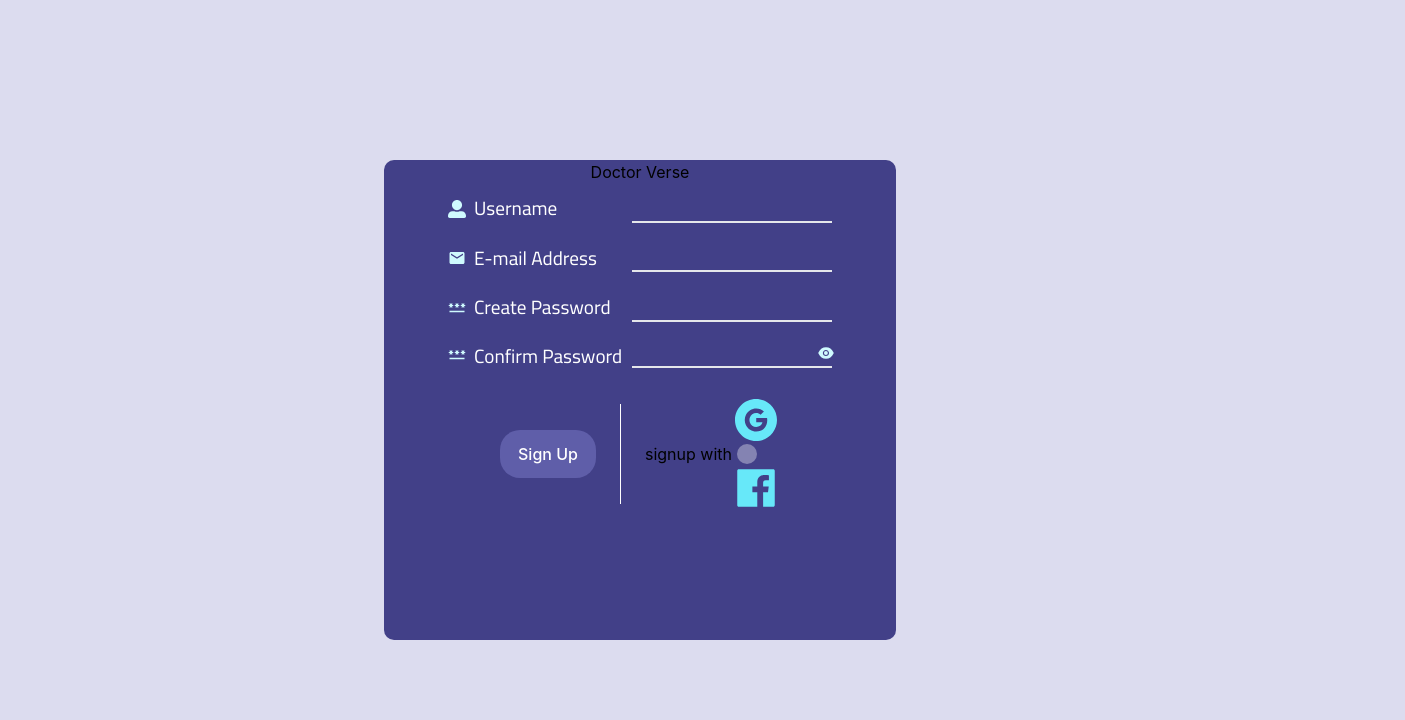
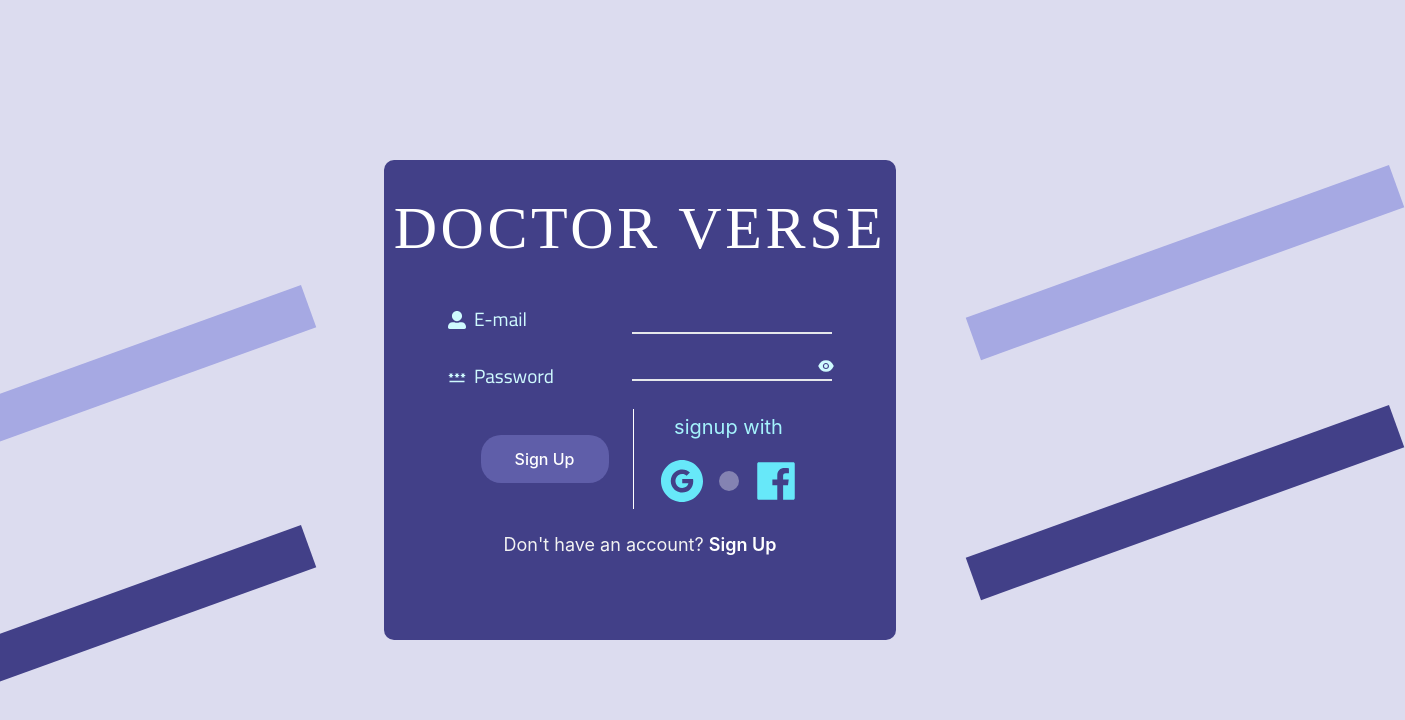
Before and after one commit to jain-rishabh-21/DoctorVerse, a React (Create React App) app in the folder client/: page /login in a window 1280 px wide. Shown: the top 720 px of the page, 1405 px wide, since content can reach past the window. Built offline with nearby package versions, Linux system fonts and the light colour scheme; a web font is replaced by a local one.

Commit message:
improve login form

```diff
--- a/client/src/pages/Login/Login.js
+++ b/client/src/pages/Login/Login.js
@@ -1,32 +1,12 @@
 import React, { useState } from 'react'
 import './login.css'
+import { Link } from 'react-router-dom'
+import { useNavigate } from 'react-router-dom'
 import { FaUserAlt } from 'react-icons/fa'
 import { MdEmail, MdPassword } from 'react-icons/md'
 import { AiFillEyeInvisible, AiFillEye, AiFillGoogleCircle, AiFillFacebook } from 'react-icons/ai'
 
-import { Link } from 'react-router-dom'
-import { useNavigate } from 'react-router-dom'
-
 export default function Login() {
-
-  const [showPassword, setShowPassword] = useState(false);
-
-  const togglePassword = () => {
-    setShowPassword(!showPassword);
-  }
-
-  const showHidePassword = () => {
-    const password = document.getElementById('password');
-    const confirmPassword = document.getElementById('confirmPassword');
-    if (showPassword) {
-      password.type = 'password';
-      confirmPassword.type = 'password';
-    } else {
-      password.type = 'text';
-      confirmPassword.type = 'text';
-    }
-  }
-
   const [details, setDetails] = React.useState({ email: '', password: '' })
   const navigate = useNavigate()
   const handleLogin = async (e) => {
@@ -55,6 +35,21 @@ export default function Login() {
     }
   }
 
+  const [showPassword, setShowPassword] = useState(false);
+
+  const togglePassword = () => {
+    setShowPassword(!showPassword);
+  }
+
+  const showHidePassword = () => {
+    const password = document.getElementById('password');
+    if (showPassword) {
+      password.type = 'password';
+    } else {
+      password.type = 'text';
+    }
+  }
+
   return (
     <>
 
@@ -64,39 +59,44 @@ export default function Login() {
 
       {/* Login Actual Div */}
       <div className='loginDiv'>
-        <form className='formDiv' aria-label='login form'>
+        <form className='formDiv'>
           <h3>Doctor Verse</h3>
           <div className='form-element'>
             <div className='flex gap-2 items-center justify-center text-center'>
               <FaUserAlt className='relative items-center text-lg text-cyan-100' />
-              <label htmlFor='name' className='text-[1.2rem] text-cyan-100 text-center'>Username</label>
+              <label className='text-[1.2rem] text-cyan-100 text-center'>E-mail</label>
             </div>
-            <input name='name' className='bg-transparent outline-none text-center text-white w-[200px] border-b-2 border-solid' type='text' autoComplete='off' id='name' required aria-required="true"></input>
-          </div>
-
-          <div className='form-element'>
-            <div className='flex gap-2 items-center justify-center text-center'>
-              <MdEmail className='relative items-center text-lg text-cyan-100' />
-              <label htmlFor='email' className='text-[1.2rem] text-cyan-100 text-center'>E-mail Address</label>
-            </div>
-            <input name='email' className='bg-transparent outline-none text-center text-white w-[200px] border-b-2 border-solid' type='email' autoComplete='off' id='email' required aria-required="true"></input>
+            <input
+              name='email'
+              className='bg-transparent outline-none text-center text-white w-[200px] border-b-2 border-solid'
+              type='text'
+              autoComplete='off'
+              onChange={
+                e => setDetails({ ...details, email: e.target.value })
+              }
+              value={details.email}
+              required
+              style={{ color: '#F2F2F2' }} />
           </div>
 
           <div className='form-element'>
             <div className='flex gap-2 items-center justify-center text-center'>
               <MdPassword className='relative items-center text-lg text-cyan-100' />
-              <label htmlFor='password' className='text-[1.2rem] text-cyan-100 text-center'>Create Password</label>
-            </div>
-            <input name='password' className='bg-transparent outline-none text-center text-white w-[200px] border-b-2 border-solid' type='password' autoComplete='off' id='password' required aria-required="true"></input>
-          </div>
-
-          <div className='form-element'>
-            <div className='flex gap-2 justify-center items-baseline'>
-              <MdPassword className='relative items-center text-lg text-cyan-100' />
-              <label htmlFor='confirmPassword' className='text-[1.2rem] text-cyan-100 text-center'>Confirm Password</label>
+              <label className='text-[1.2rem] text-cyan-100 text-center'>Password</label>
             </div>
             <div className='relative items-center'>
-              <input name='confirm password' className='bg-transparent outline-none text-center text-white w-[200px] border-b-2 border-solid' type='password' autoComplete='off' id='confirmPassword' required aria-required="true"></input>
+              <input
+                name='password'
+                className='bg-transparent outline-none text-center text-white w-[200px] border-b-2 border-solid'
+                id='password'
+                autoComplete='off'
+                onChange={
+                  e => setDetails({ ...details, password: e.target.value })
+                }
+                value={details.password}
+                required
+                style={{ color: '#F2F2F2' }}
+              />
               {
                 showPassword ? (
                   <AiFillEyeInvisible className='relative bottom-6 left-[185px] items-center text-lg text-cyan-100' onClick={() => {
@@ -112,27 +112,32 @@ export default function Login() {
               }
             </div>
           </div>
-
           {/* Form Buttons */}
           <div className='flex justify-around pb-3 items-center gap-6'>
-            <div className='signUp'><button className=''>Sign Up</button></div>
+            <div className='signUp'><button onClick={handleLogin} className=''>Sign Up</button></div>
             <div className='line'></div>
-            <div className='signUpWithSocials'>
-              <div className='socialSignupHeading'>signup with</div>
-              <div className='signUpSocialsContainer'>
+            <div className='flex flex-col gap-4 justify-center items-center'>
+              <div className='text-xl text-cyan-200'>signup with</div>
+              <div className='flex justify-center items-center gap-2'>
                 <AiFillGoogleCircle className='text-5xl hover:text-slate-500 text-cyan-300 hover:scale-125 transition-all ease-in-out duration-150 cursor-pointer' />
                 <div className='dot'></div>
                 <AiFillFacebook className='text-5xl hover:text-[#0165E1] text-cyan-300 hover:scale-125 transition-all ease-in-out duration-150 cursor-pointer' />
               </div>
             </div>
           </div>
+          <div className='signUp'>
+            <p
+              style={{ color: '#F2F2F2', fontSize: '18px', marginTop: '10px', marginBottom: '10px' }}>
+              Don't have an account? <Link to='/register' className='text-white hover:text-cyan-200 transition-all duration-150 ease-in-out font-semibold'>Sign Up</Link>
+            </p>
+          </div>
+
         </form>
       </div>
 
       {/* Styling rectangles */}
       {/*  */}
       <div className='rectangleLeft'></div>
-
       <div className='rectanglePurpleLeft'></div>
     </>
   )
--- a/client/src/pages/Login/login.css
+++ b/client/src/pages/Login/login.css
@@ -1,7 +1,7 @@
-@import url("https://fonts.googleapis.com/css2?family=Cairo&family=Inria+Serif&display=swap");
+@import url('https://fonts.googleapis.com/css2?family=Cairo&family=Inria+Serif&display=swap');
 
-body {
-  background-color: #dcdcef;
+body{
+  background-color: #DCDCEF;
   padding: 0;
   margin: 0;
   max-width: 100%;
@@ -9,8 +9,10 @@ body {
   height: 100%;
 }
 
+
+
 /* Login Div */
-.loginDiv {
+.loginDiv{
   display: flex;
   justify-content: center;
   align-items: center;
@@ -20,7 +22,7 @@ body {
   width: 100%;
 }
 /* Form Of Login */
-.formDiv {
+.formDiv{
   background-color: #424088;
   width: 40%;
   min-height: 60vh;
@@ -29,30 +31,34 @@ body {
   flex-direction: column;
   align-items: center;
   /* justify-content: center; */
+}
 
 /* Doctor Verse Heading */
-  .formDiv h3 {
-    font-family: "Inria Serif";
+.formDiv h3{
+font-family: 'Inria Serif';
 font-style: normal;
 font-weight: 400;
 font-size: 60px;
 /* identical to box height */
 text-align: center;
 letter-spacing: 0.06em;
-    color: #ffffff;
+color: #FFFFFF;
 margin: 5% 0%;
 line-height: 84px;
 text-transform: uppercase;
 }
 
+
 /* Form Element {Input Div} */
-  .form-element {
+.form-element{
   width: 75%;
-    margin: 2%;
+  margin: 2% ;
   display: flex;
   flex-direction: row;
   justify-content: space-between;
 }
+
+
 
 /* Inputs */
 /* input[type=text] {
@@ -63,6 +69,7 @@ body {
     position: relative;
     width: 60%;
   } */
+
 
   /* Label */
 
@@ -83,18 +90,20 @@ body {
     color: cyan;
   } */
 
+
 /* Label */
 
-  label {
-    font-family: "Cairo";
+label{
+  font-family: 'Cairo';
   font-style: normal;
   color: white;
   font-weight: lighter;
   font-size: 1.2rem;
 }
 
+
 /* Buttons */
-  .FormButtonsDiv {
+.FormButtonsDiv{
   display: flex;
   flex-direction: row;
   justify-content: space-evenly;
@@ -105,61 +114,63 @@ body {
 }
 
 /* Line between Form Buttons */
-  .line {
+.line{
   min-height: 100px;
   width: 1px;
-    background-color: white;
+  background-color:  white;
   z-index: 6;
 }
 
-  button {
+button{
   color: white;
   font-weight: 500;
   background-color: rgba(150, 148, 228, 0.35);
   border-radius: 20px;
   border: none;
   height: 3rem;
-    width: 6rem;
+  width: 8rem;
 }
 
 /* Company Logos */
-  .signUpWithSocials {
+.signUpWithSocials{
   display: flex;
-    flex-direction: row;
+  flex-direction: column;
   justify-content: center;
   align-items: center;
 }
-  .signUpWithSocials img {
+.signUpWithSocials img{
   margin: 0%;
   border: none;
 }
 /* Dot between images */
-  .dot {
+.dot{
   height: 20px;
   width: 20px;
-    background-color: rgba(255, 255, 255, 0.354);
+  background-color:  rgba(255, 255, 255, 0.354);
   border-radius: 50%;
   border: none;
   z-index: 6;
   margin: 0% 5px;
 }
 
+
+
 /* Rectangular Div's */
 /* Tilted Rectangular Div */
-  .rectangleRight {
+.rectangleRight{
   position: absolute;
 width: 450.25px;
 height: 45px;
 left: -10%;
 top: 45%;
 
-    background: #a6a9e3;
+background: #A6A9E3;
 transform: rotate(-19.86deg);
 z-index: -1;
 }
 
 /* Solid Purple Colored  */
-  .rectanglePurpleRight {
+.rectanglePurpleRight{
   position: absolute;
 width: 450.25px;
 height: 45px;
@@ -171,17 +182,17 @@ body {
 }
 
 /* Tilted Rectangular Div's Right */
-  .rectangleLeft {
+.rectangleLeft{
   position: absolute;
 width: 450.25px;
 height: 45px;
 left: 75%;
 top: 30%;
-    background: #a6a9e3;
+background: #A6A9E3;
 transform: rotate(-19.86deg);
 z-index: -1;
 }
-  .rectanglePurpleLeft {
+.rectanglePurpleLeft{
   position: absolute;
 width: 450.25px;
 height: 45px;
@@ -192,18 +203,17 @@ body {
 z-index: -1;
 }
 
-  @media screen and (max-width: 1000px) {
-    .FormButtonsDiv {
+@media screen and (max-width:1000px){
+  .FormButtonsDiv{
     flex-direction: column;
   }
 
-    .line {
+  .line{
     height: 1px;
      min-height: auto;
      margin-top: 20px;
     width: 200px;
-      background-color: white;
+    background-color:  white;
     z-index: 6;
   }
 }
-}
```
Lines whose indentation alone changed are shown as unchanged.
